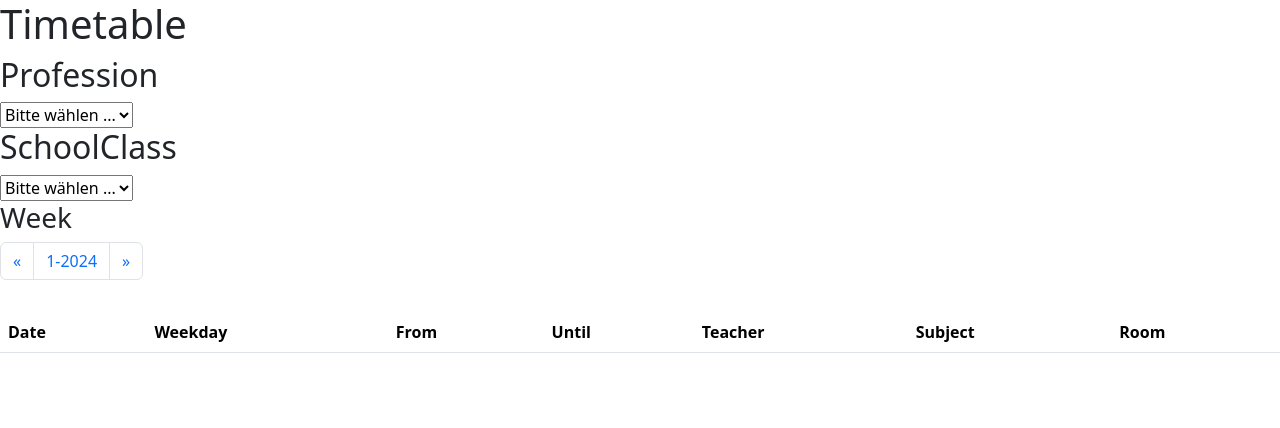
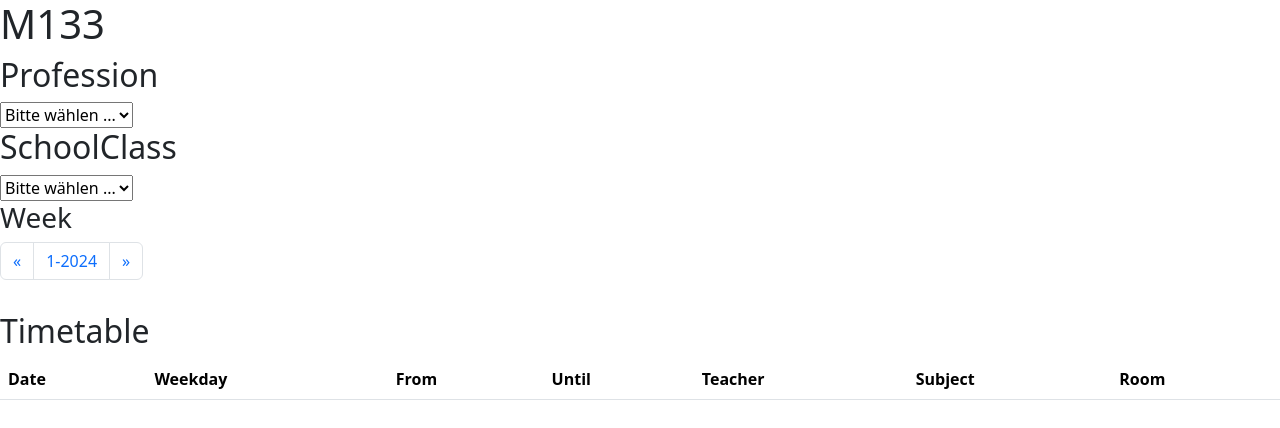
Before and after one commit to muellp/m133-stundenplan, a plain HTML site: page index.html in a window 1280 px wide. Drawn offline with nearby package versions, Linux system fonts and the light colour scheme; no server answers.

Commit message:
add missing titles

```diff
--- a/index.html
+++ b/index.html
@@ -17,7 +17,7 @@
 
 <body>
 
-    <h1>Timetable</h1>
+    <h1>M133</h1>
 
     <h2>Profession</h2>
     <!-- dropdown for professions -->
@@ -50,6 +50,7 @@
         </ul>
     </nav>
 
+    <h2>Timetable</h2>
     <!-- table for selected schoolClass -->
     <table class="table">
         <thead>
```
